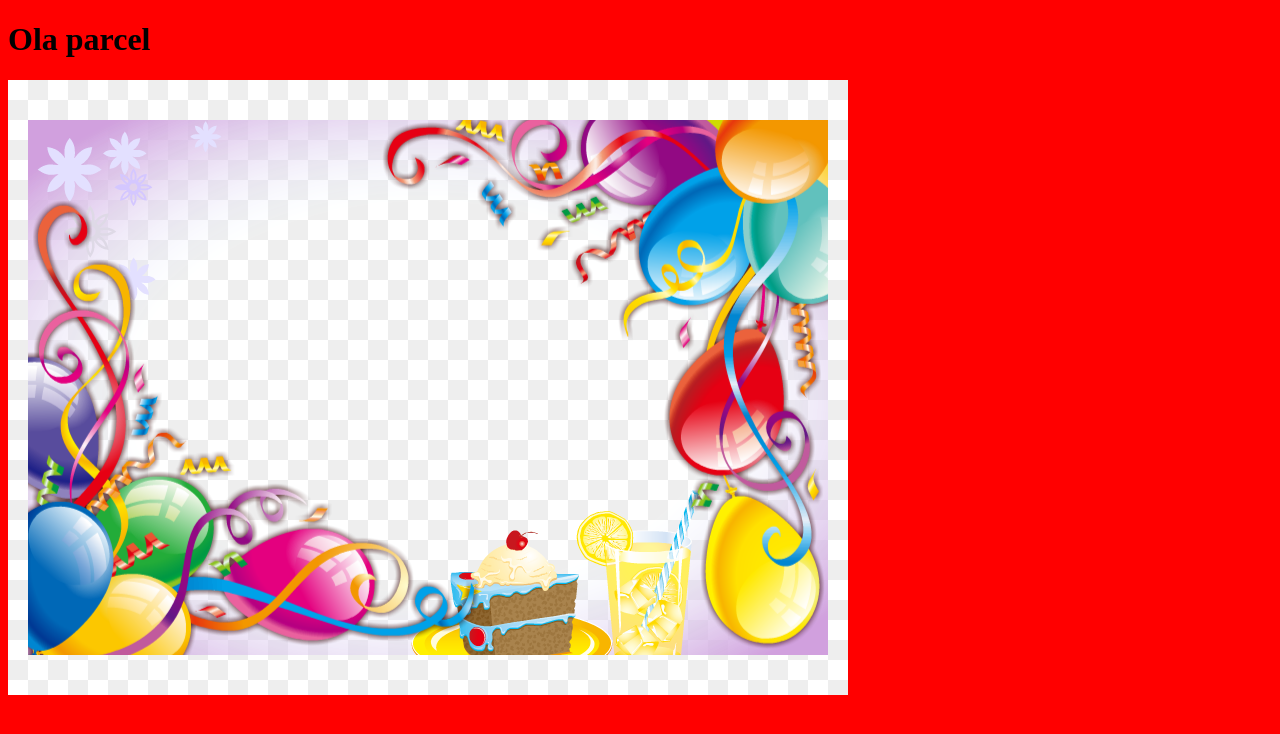
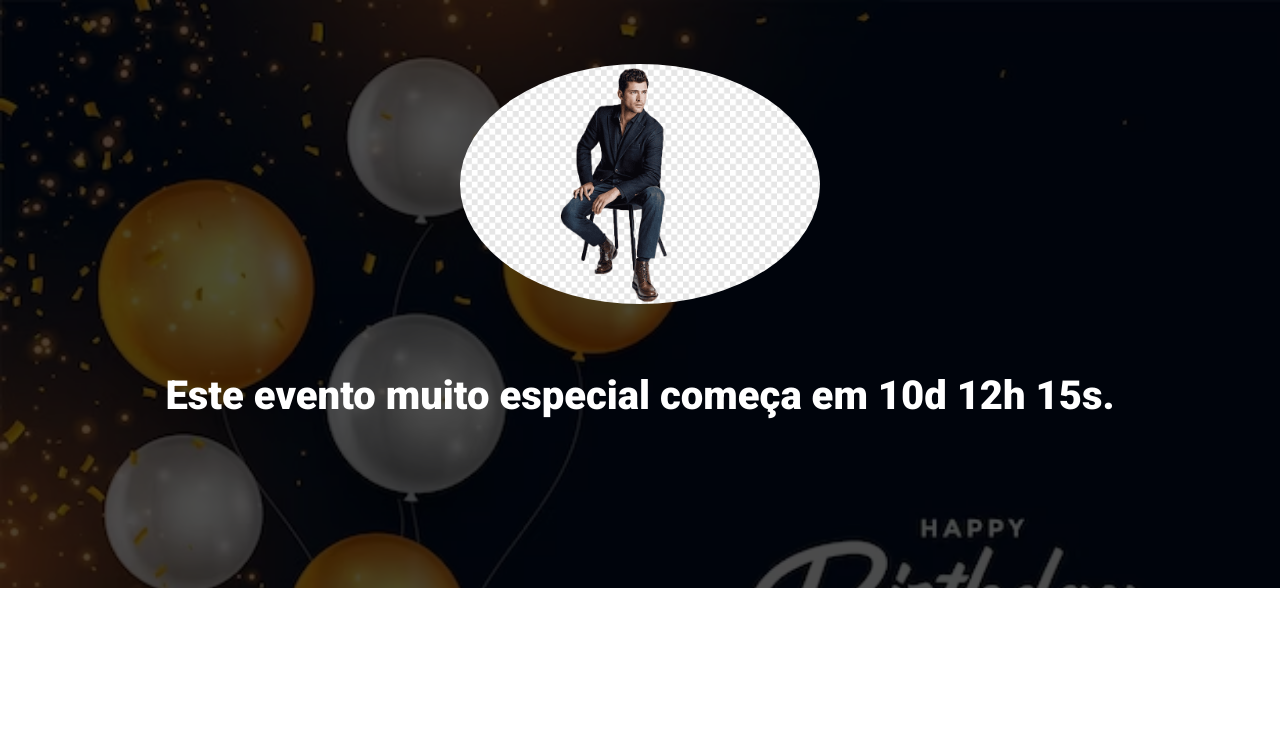
Before and after one commit to ruijosecj/projeto-parcel, a website built with Parcel: page src/index.html in a window 1280 px wide. Built offline with nearby package versions, Linux system fonts and the light colour scheme.

Commit message:
Criando hero

```diff
--- a/src/index.html
+++ b/src/index.html
@@ -3,12 +3,21 @@
 <head>
     <meta charset="UTF-8">
     <meta name="viewport" content="width=device-width, initial-scale=1.0">
+    <link rel="preconnect" href="https://fonts.googleapis.com">
+    <link rel="preconnect" href="https://fonts.gstatic.com" crossorigin>
+    <link href="https://fonts.googleapis.com/css2?family=Roboto:wght@900&display=swap" rel="stylesheet">
     <link rel="stylesheet" href="styles/main.scss">
     <title>Convite</title>
 </head>
 <body>
-    <h1>Ola parcel</h1>
-    <img src="./images/fundo.png" alt="">
+    <header class="hero">
+       <div class="container">
+            <img class="hero__foto" src="./images/foto.png" alt="Foto">
+            <p class="hero__text">
+                Este evento muito especial começa em 10d 12h 15s.
+            </p>
+       </div>
+    </header>
 
     <script src="./scripts/main.js"></script>
 </body>
--- /dev/null
+++ b/src/styles/_hero.scss
@@ -0,0 +1,51 @@
+.hero{
+    padding-top: 64px;
+    padding-bottom: 100px;
+    background-image: url(../images/fundo3.avif);
+    background-size: cover;
+    background-repeat: no-repeat;
+    position: relative;
+
+    .container {
+        position: relative;
+    }
+
+    &::before {
+        position: absolute;
+        top: 0;
+        left: 0;
+        width: 100%;
+        height: 100%;
+        background-color: #000;
+        content: '';
+        opacity: .7;
+    }
+
+    &__text{
+        margin-top: 64px;
+        margin-bottom: 64px;
+        font-size: 40px;
+        line-height: 56px;
+        font-weight: 800;
+        text-align: center;
+    }
+
+    &__foto{
+        margin: 0 auto;
+        height: 240px;
+        display: block;
+        border-radius: 50%;
+    }
+
+    @media (max-width: 640px) {
+        padding: 40px 0;
+        &__foto {
+            height: 160px;
+        }
+        &__text {
+            font-size: 22px;
+            line-height: 24px;
+            margin: 24px 0;
+        }
+    }
+}
--- a/src/styles/main.scss
+++ b/src/styles/main.scss
@@ -1,3 +1,23 @@
-body{
-    background-color: red;
+@use 'hero';
+
+*{
+    margin: 0;
+    padding: 0;
+    box-sizing: border-box;
+    font-family: Roboto, sans-serif;
+    color: #fff;
 }
+
+.container{
+    max-width: 960px;
+    width: 100%;
+    margin: 0 auto;
+
+    @media (max-width: 640px){
+        max-width: 80%;
+    }
+
+    @media (max-width: 1024px){
+        max-width: 90%;
+    }
+}
```
Also changed, not shown: dist/foto.a64f4da8.png (added), dist/fundo1.de7ba98b.jpg (added), dist/fundo2.939bfb67.avif (added), dist/fundo3.67d3a6cc.avif (added), dist/index.html, dist/styles/main.css, dist/transferir.af216075.jpg (added), src/images/foto.png (added), src/images/fundo.png (deleted), src/images/fundo3.avif (added), 1 other file.
